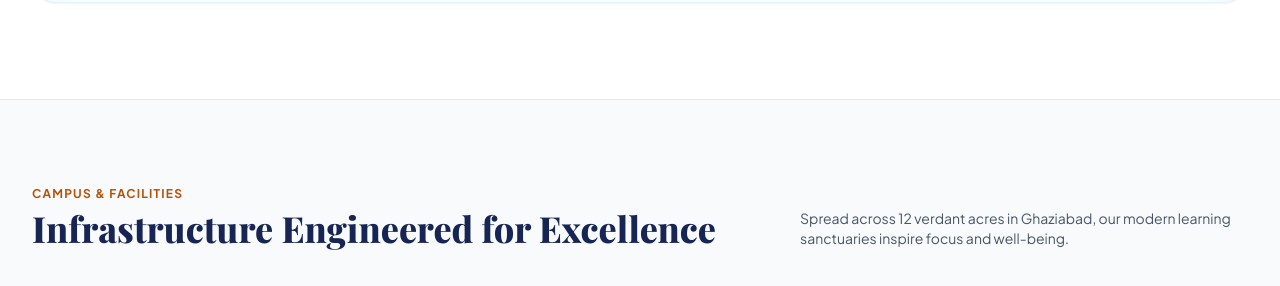
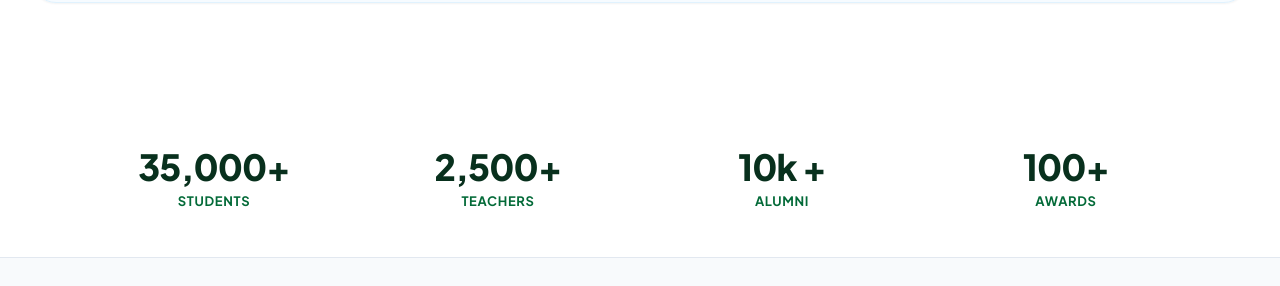
Before and after one commit to shansharma24/rkps_ghz, a React (Vite) app: page / in a window 1280 px wide. Shown: the part 1505-1791 px from the top of the page. Built offline with nearby package versions, Linux system fonts and the light colour scheme; a web font is replaced by a local one.

Commit message:
added setcounter

```diff
--- a/src/App.jsx
+++ b/src/App.jsx
@@ -3,6 +3,7 @@ import TopUtilityHeader from './components/TopUtilityHeader';
 import Navbar from './components/Navbar';
 import Hero from './components/Hero';
 import AboutUs from './components/AboutUs';
+import StatsCounter from './components/StatsCounter';
 import Facilities from './components/Facilities';
 import WallOfFame from './components/WallOfFame';
 
@@ -53,6 +54,9 @@ export default function App() {
       {/* 4. About Us Section (Strictly matching reference layout & geometric accents) */}
       <AboutUs onOpenLegacyModal={() => setAdmissionOpen(true)} />
 
+      {/* 4.5 School Key Metrics Counter Bar (Students, Teachers, Alumni, Awards) */}
+      <StatsCounter />
+
       {/* 5. Campus & Facilities Bento Grid */}
       <Facilities />
 
--- /dev/null
+++ b/src/components/StatsCounter.jsx
@@ -0,0 +1,116 @@
+import React, { useState, useEffect, useRef } from 'react';
+
+const statsData = [
+  {
+    id: 'students',
+    title: 'STUDENTS',
+    target: 5000,
+    suffix: '+',
+    format: (val) => val.toLocaleString('en-IN') + '+'
+  },
+  {
+    id: 'teachers',
+    title: 'TEACHERS',
+    target: 100,
+    suffix: '+',
+    format: (val) => val.toLocaleString('en-IN') + '+'
+  },
+  {
+    id: 'alumni',
+    title: 'ALUMNI',
+    target: 10,
+    suffix: 'k +',
+    format: (val) => `${val}k +`
+  },
+  {
+    id: 'awards',
+    title: 'AWARDS',
+    target: 100,
+    suffix: '+',
+    format: (val) => `${val}+`
+  }
+];
+
+export default function StatsCounter() {
+  const [counts, setCounts] = useState({
+    students: 0,
+    teachers: 0,
+    alumni: 0,
+    awards: 0
+  });
+  const [hasAnimated, setHasAnimated] = useState(false);
+  const sectionRef = useRef(null);
+
+  useEffect(() => {
+    const observer = new IntersectionObserver(
+      (entries) => {
+        if (entries[0].isIntersecting && !hasAnimated) {
+          setHasAnimated(true);
+
+          const duration = 2000;
+          const frameDuration = 1000 / 60;
+          const totalFrames = Math.round(duration / frameDuration);
+          let frame = 0;
+
+          const timer = setInterval(() => {
+            frame++;
+            const progress = Math.min(frame / totalFrames, 1);
+            // Ease out cubic
+            const easeOutProgress = 1 - Math.pow(1 - progress, 3);
+
+            setCounts({
+              students: Math.floor(easeOutProgress * 5000),
+              teachers: Math.floor(easeOutProgress * 100),
+              alumni: Math.floor(easeOutProgress * 10),
+              awards: Math.floor(easeOutProgress * 100)
+            });
+
+            if (frame === totalFrames) {
+              clearInterval(timer);
+              setCounts({
+                students: 35000,
+                teachers: 2500,
+                alumni: 10,
+                awards: 100
+              });
+            }
+          }, frameDuration);
+        }
+      },
+      { threshold: 0.2 }
+    );
+
+    if (sectionRef.current) {
+      observer.observe(sectionRef.current);
+    }
+
+    return () => observer.disconnect();
+  }, [hasAnimated]);
+
+  return (
+    <section
+      ref={sectionRef}
+      className="w-full bg-white py-8 sm:py-12"
+      data-purpose="stats-counter-minimal"
+      id="school-stats"
+    >
+      <div className="max-w-6xl mx-auto px-4 sm:px-6 lg:px-8">
+        <div className="grid grid-cols-2 md:grid-cols-4 gap-6 sm:gap-8 lg:gap-12 text-center">
+          {statsData.map((stat) => (
+            <div key={stat.id} className="flex flex-col items-center justify-center">
+              {/* Counter Number */}
+              <div className="text-2xl sm:text-3xl md:text-4xl font-extrabold tracking-tight text-[#08301d] font-sans leading-tight">
+                {stat.format(counts[stat.id])}
+              </div>
+
+              {/* Counter Title */}
+              <div className="text-xs sm:text-[13px] font-bold uppercase tracking-wider text-[#036a38] mt-1.5 font-sans">
+                {stat.title}
+              </div>
+            </div>
+          ))}
+        </div>
+      </div>
+    </section>
+  );
+}
```
